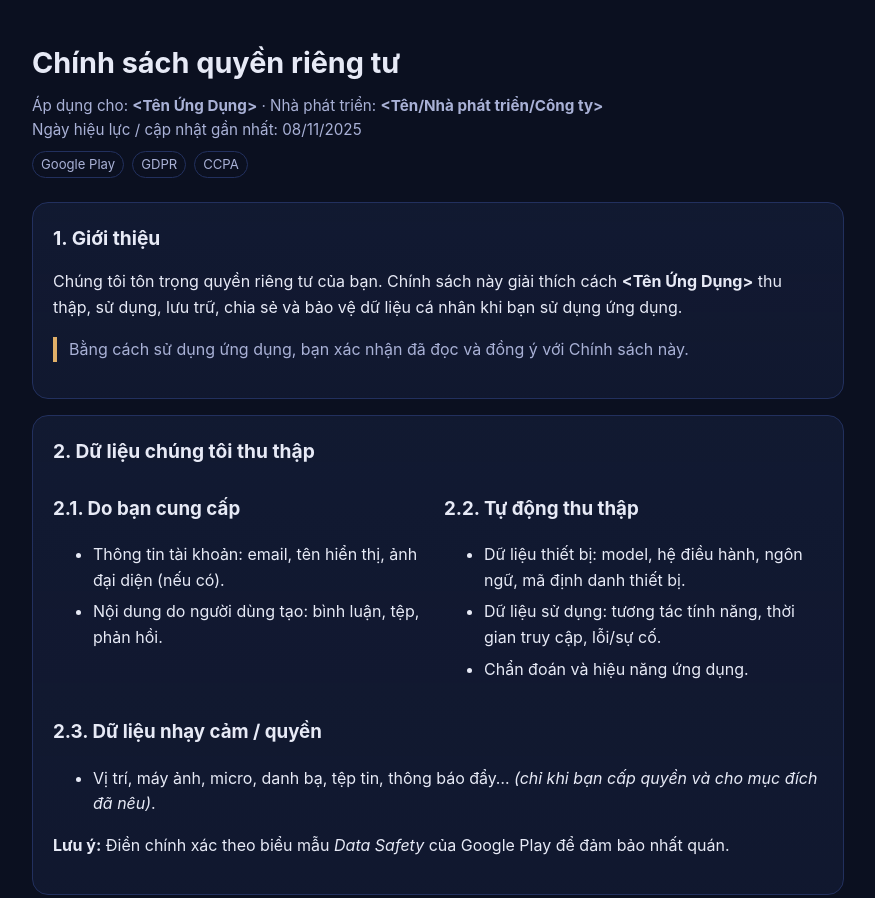
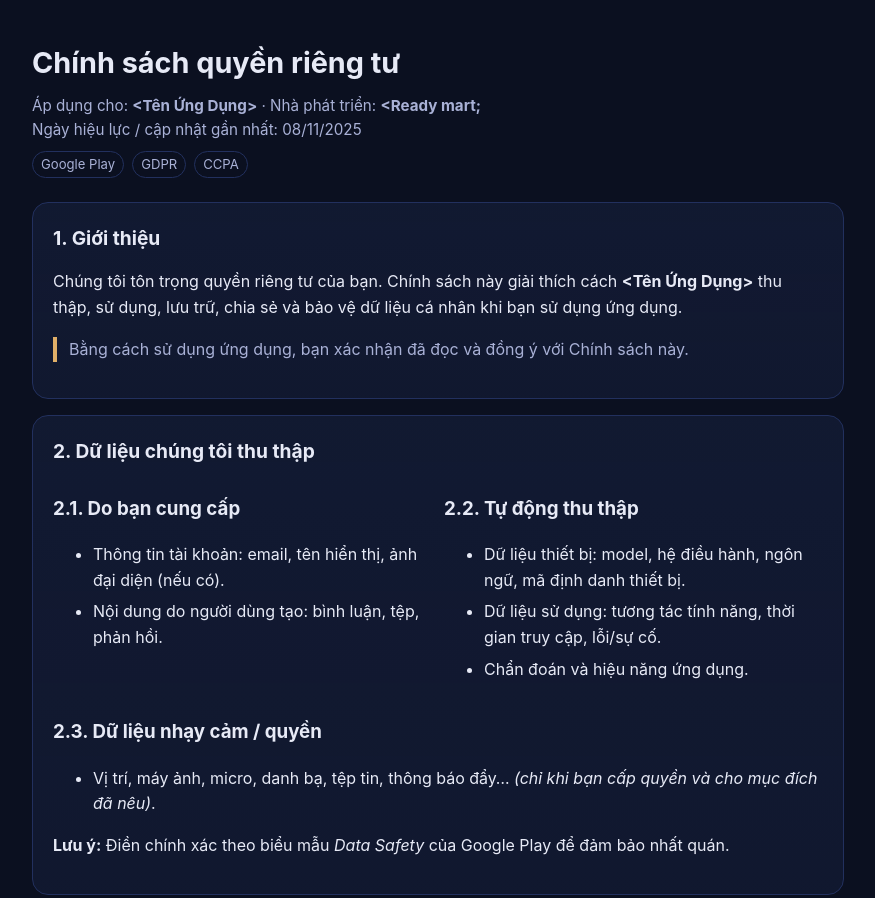
Before and after one commit to luongconghao/mypolicy, a plain HTML site: page index.html in a window 1280 px wide. Shown: the top 898 px of the page, without its empty margins (202-1077 px from the left). Drawn offline with Linux system fonts and the light colour scheme.

Commit message:
Update index.html

```diff
--- a/index.html
+++ b/index.html
@@ -3,8 +3,8 @@
 <head>
   <meta charset="utf-8" />
   <meta name="viewport" content="width=device-width, initial-scale=1" />
-  <title>Chính sách quyền riêng tư | &lt;Tên Ứng Dụng&gt;</title>
-  <meta name="description" content="Chính sách quyền riêng tư cho &lt;Tên Ứng Dụng&gt;." />
+  <title>Chính sách quyền riêng tư | &lt;Estaff&gt;</title>
+  <meta name="description" content="Chính sách quyền riêng tư cho &lt;Estaff&gt;." />
   <style>
     :root {
       --bg: #0b1020;
@@ -43,7 +43,7 @@
     <header>
       <h1>Chính sách quyền riêng tư</h1>
       <div class="meta">
-        Áp dụng cho: <strong>&lt;Tên Ứng Dụng&gt;</strong> · Nhà phát triển: <strong>&lt;Tên/Nhà phát triển/Công ty&gt;</strong><br/>
+        Áp dụng cho: <strong>&lt;Tên Ứng Dụng&gt;</strong> · Nhà phát triển: <strong>&lt;Ready mart;</strong><br/>
         Ngày hiệu lực / cập nhật gần nhất: <time datetime="2025-11-08">08/11/2025</time>
       </div>
       <div style="margin-top:8px;">
```
